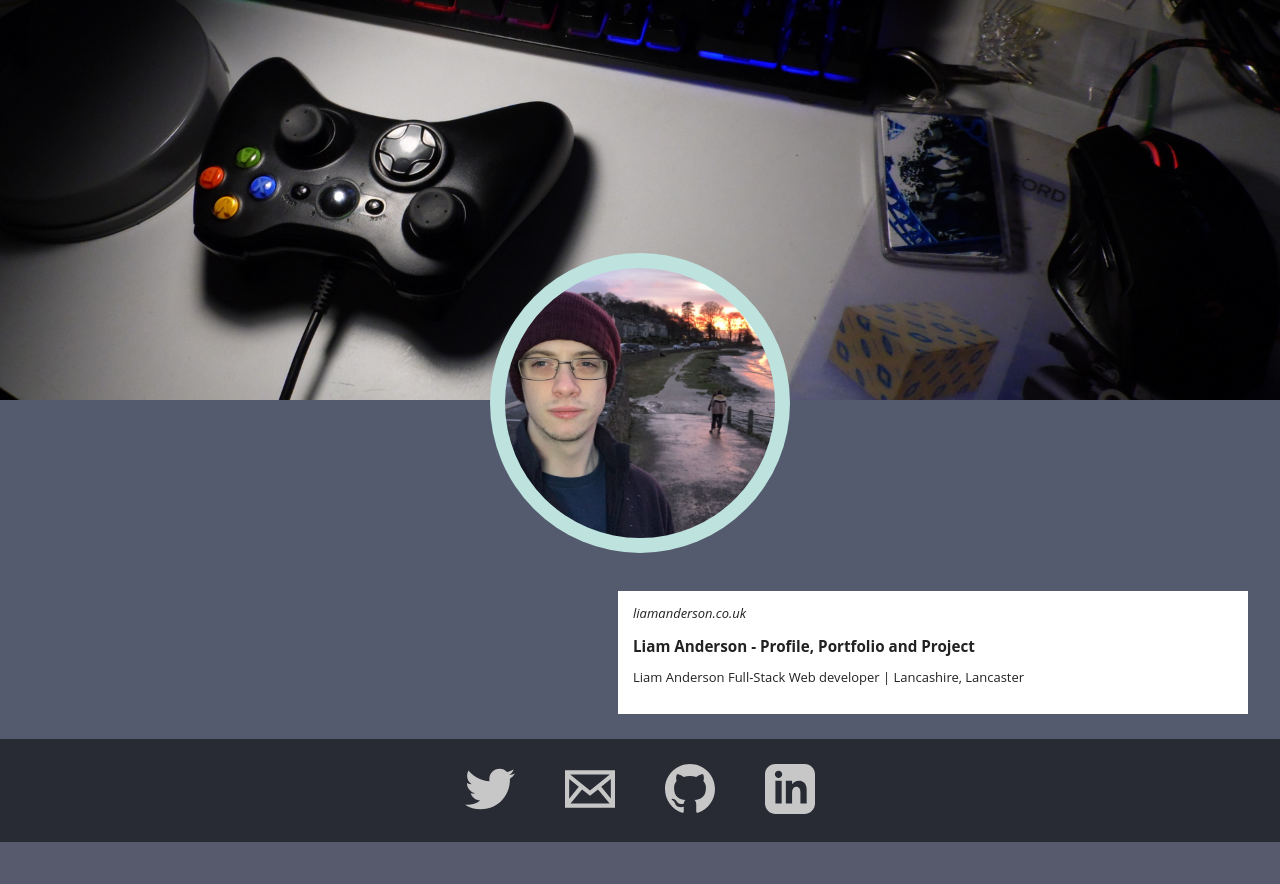
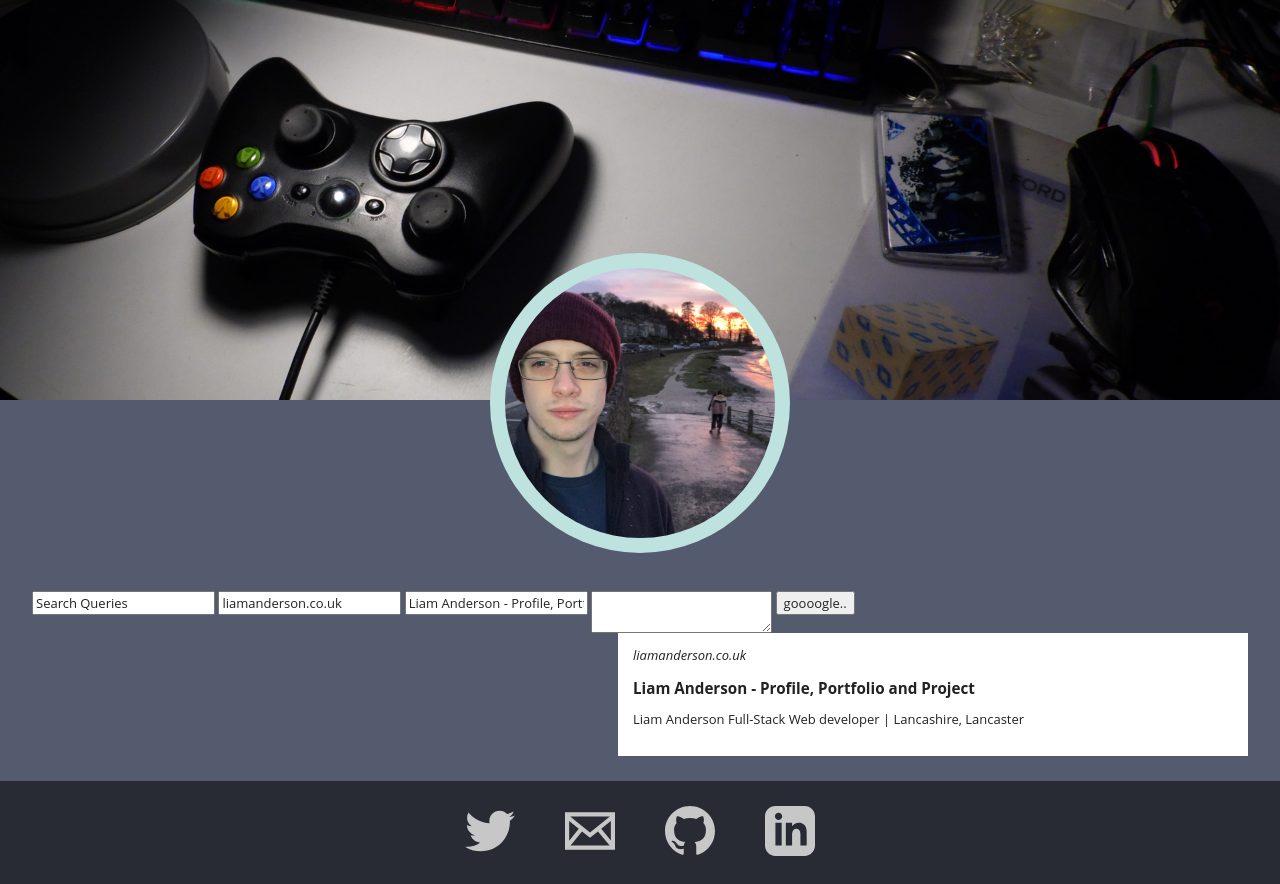
Before and after one commit to IslayAnderson/tools.liamanderson, a PHP site: page /serps in a window 1280 px wide. Before the commit the page ends 842 px from the top, so only its background shows below. Run offline with PHP 8.4, Linux system fonts and the light colour scheme.

Commit message:
added form to serps template

```diff
--- a/XML/home.xml
+++ b/XML/home.xml
@@ -20,7 +20,7 @@
 	</panel>
 	<panel>
 		<pTitle>Circle Time</pTitle>
-		<pURL>https://tools.liamanderson.co.uk/serps</pURL>
+		<pURL>https://tools.liamanderson.co.uk/circle-time</pURL>
 		<pImage>nurebel.png</pImage>
 		<pDescription>Circle Time is a virtual circle application perfect teachers and parties in an online setting.</pDescription>
 	</panel>
--- a/templates/construction.php
+++ b/templates/construction.php
@@ -1,8 +1,6 @@
 <?php
 $top = '<div class="container"><h1 class="tc grey">' . $contentTitle . '</h1>';
-$middle = '
-<link href="' . $host . '/google.css" rel="stylesheet">
-<h1>Under Development</h1>
+$middle = '<h1>Under Development</h1>
 ';
 $bottom = '</div>';
 
--- a/templates/serps.php
+++ b/templates/serps.php
@@ -3,10 +3,21 @@ $top = '<div class="container"><h1 class="tc grey">' . $contentTitle . '</h1>';
 $middle = '
 <link href="' . $host . '/google.css" rel="stylesheet">
 <link href="' . $host . '/google-hard.css" rel="stylesheet">
+<div class="row">
+<div class="form">
+	<form class="sim" id="sim">
+		<input type="text" id="sq" name="sq" value="Search Queries"></input>
+		<input type="text" id="url" name="url" value="liamanderson.co.uk"></input>
+		<input type="text" id="title" name="title" value="Liam Anderson - Profile, Portfolio and Project"></input>
+		<textarea id="description" name="description" value="Liam Anderson Full-Stack Web developer | Lancashire, Lancaster"></textarea>
+		<input type="submit" name="submit" id="submit" value="goooogle.."></input>
+	</form>
+</div>
 <div class="google">
 	<cite>liamanderson.co.uk</cite>
 	<h3>Liam Anderson - Profile, Portfolio and Project</h3>
 	<p class="d">Liam Anderson Full-Stack Web developer | Lancashire, Lancaster</p>
+</div>
 </div>
 ';
 $bottom = '</div>';
```
